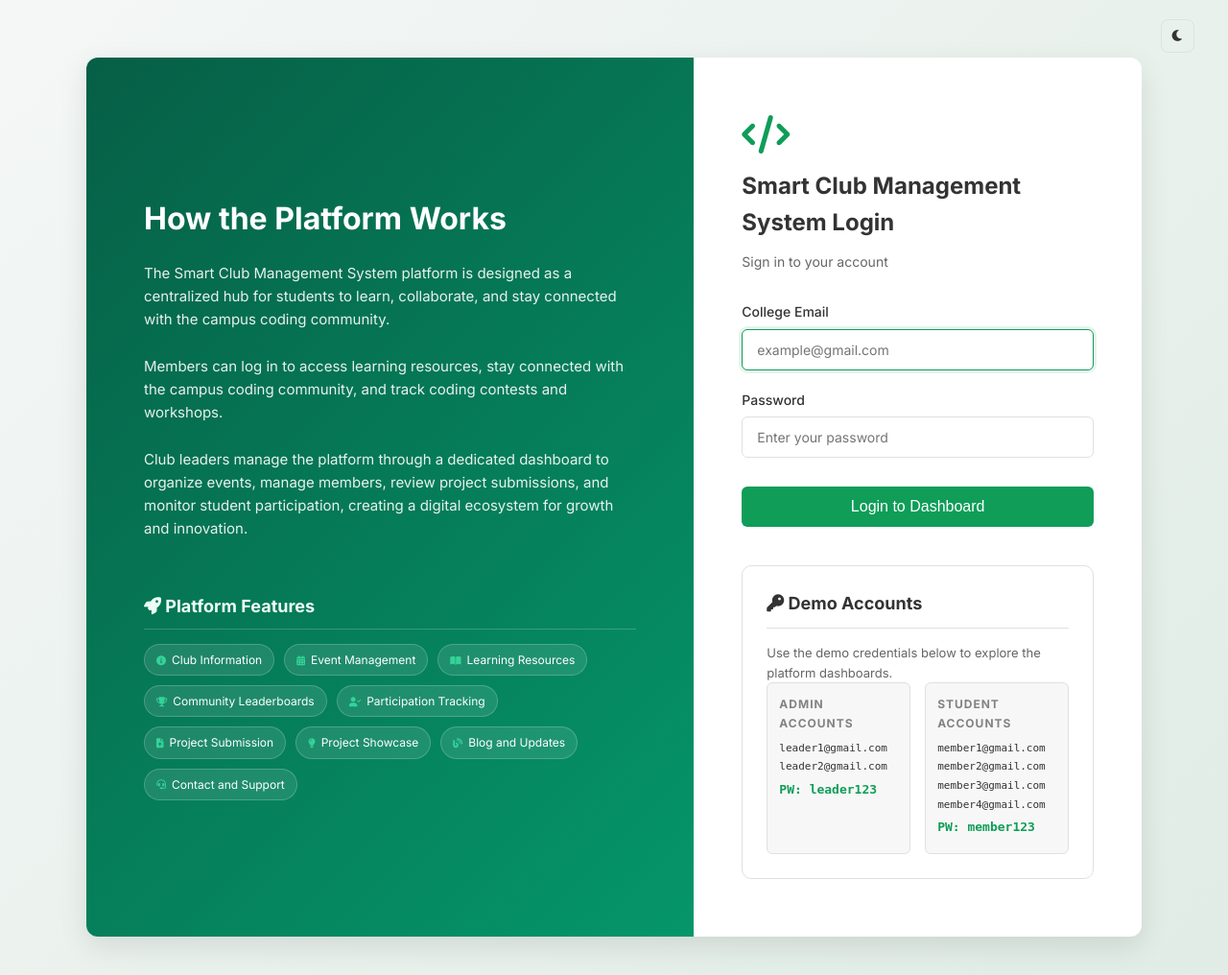
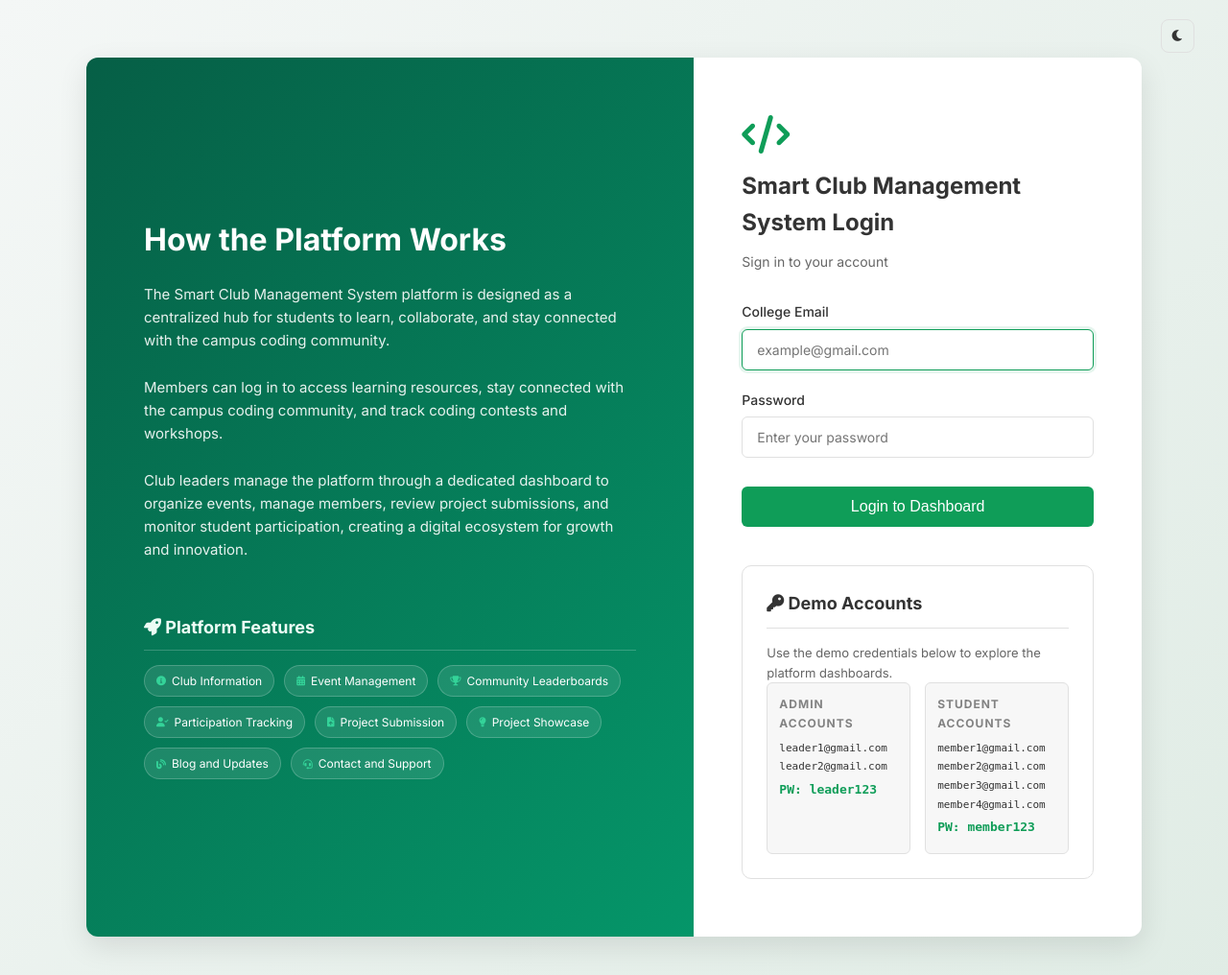
Before and after one commit to YeshwanthKM/gfg-pixels, a Flask app: page /login in a window 1280 px wide. Shown: the top 1016 px of the page at 96% size. Run offline with Flask 3, Linux system fonts and the light colour scheme.

Commit message:
Final cleanup of Learning Resources mentions in login page

```diff
--- a/templates/login.html
+++ b/templates/login.html
@@ -28,7 +28,6 @@
             <div class="feature-tag-container">
                 <span class="feature-tag"><i class="fas fa-info-circle"></i> Club Information</span>
                 <span class="feature-tag"><i class="fas fa-calendar-alt"></i> Event Management</span>
-                <span class="feature-tag"><i class="fas fa-book-open"></i> Learning Resources</span>
                 <span class="feature-tag"><i class="fas fa-trophy"></i> Community Leaderboards</span>
                 <span class="feature-tag"><i class="fas fa-user-check"></i> Participation Tracking</span>
                 <span class="feature-tag"><i class="fas fa-file-upload"></i> Project Submission</span>
```
